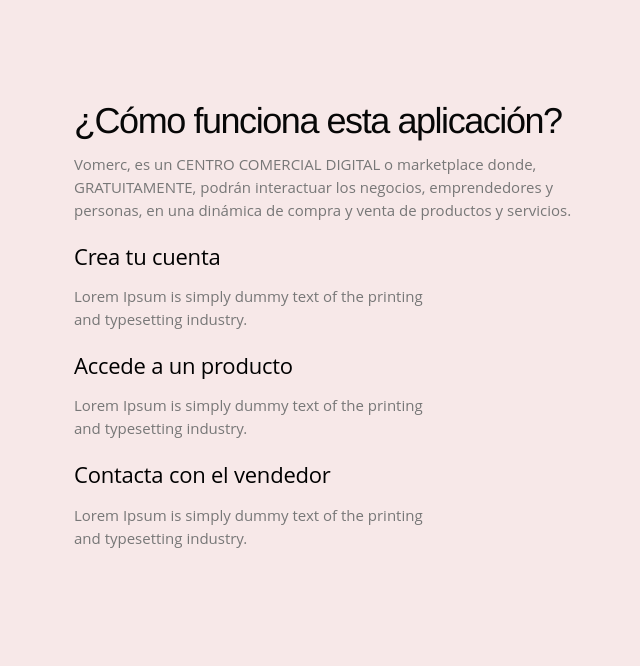
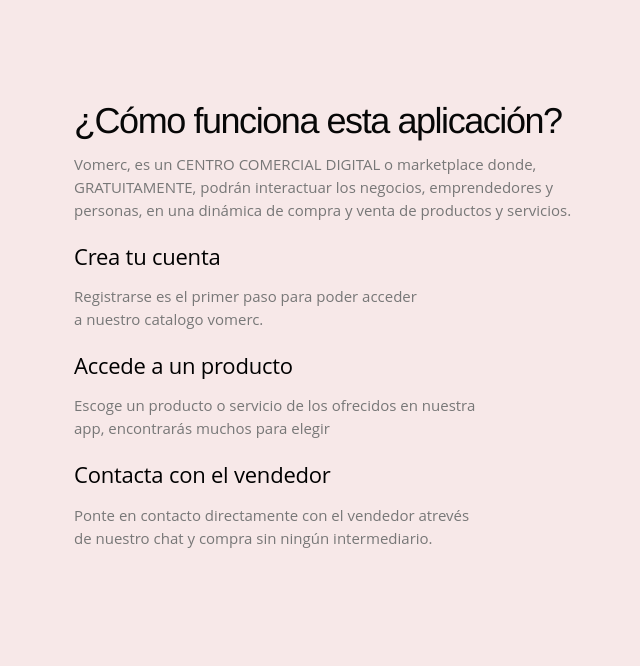
Before and after one commit to josecarlosonate/vomercv1, a PHP site: page / in a window 1280 px wide. Shown: the part 1357-2023 px from the top of the page, without its empty margins (581-1221 px from the left). Run offline with PHP 8.4, Linux system fonts and the light colour scheme.

Commit message:
feat:se agrega descrpcion de vomerc

```diff
--- a/index.php
+++ b/index.php
@@ -155,21 +155,21 @@
                             <i class="icon-tools"></i>
                             <div class="list-content">
                                 <h3>Crea tu cuenta</h3>
-                                <p>Lorem Ipsum is simply dummy text of the printing <br> and typesetting industry.</p>
+                                <p>Registrarse es el primer paso para poder acceder<br>  a nuestro catalogo vomerc.</p>
                             </div>
                         </div>
                         <div class="list-item">
                             <i class="icon-pictures"></i>
                             <div class="list-content">
                                 <h3>Accede a un producto</h3>
-                                <p>Lorem Ipsum is simply dummy text of the printing <br> and typesetting industry.</p>
+                                <p>Escoge un producto o servicio de los ofrecidos en nuestra <br> app, encontrarás muchos para elegir</p>
                             </div>
                         </div>
                         <div class="list-item">
                             <i class="icon-genius"></i>
                             <div class="list-content">
                                 <h3>Contacta con el vendedor</h3>
-                                <p>Lorem Ipsum is simply dummy text of the printing <br> and typesetting industry.</p>
+                                <p>Ponte en contacto directamente con el vendedor atrevés <br>de nuestro chat y compra sin ningún intermediario.</p>
                             </div>
                         </div>
                     </div>
```
